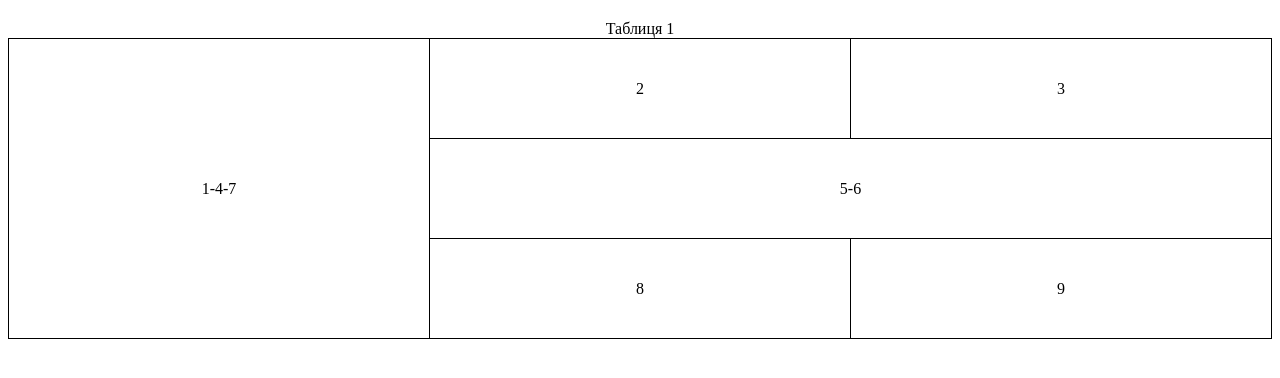
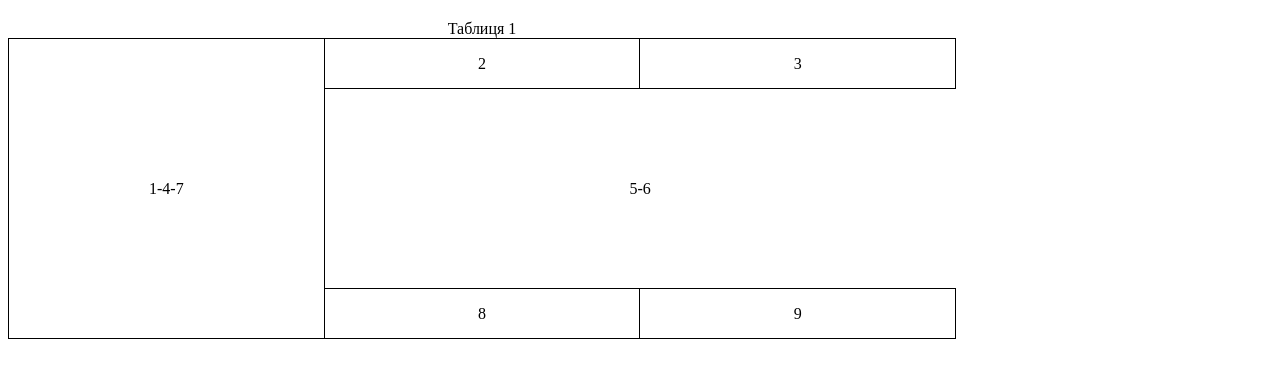
Before and after one commit to dOMARo19/tables, a plain HTML site: page table1.html in a window 1280 px wide. Drawn offline with Linux system fonts and the light colour scheme.

Commit message:
tablemod

```diff
--- a/style.css
+++ b/style.css
@@ -2,13 +2,16 @@
     box-sizing: border-box;
 }
 .table1 {
-    width: 100%;
+    width: 75%;
     text-align: center;
     margin-top: 20px;
     border-collapse: collapse;
 }
 .td-table1 {
     border: 1px solid black;
-    height: 100px;
-    width: 33.33333%;
+    height: 50px;
+    width: 33.33%;
 }
+.td-table156 {
+    height: 200px;
+}
--- a/table1.html
+++ b/table1.html
@@ -16,7 +16,7 @@
         </tr>
         <tr>
             <!-- <td class="td-table1">4</td> -->
-            <td class="td-table1" colspan="2">5-6</td>
+            <td class="td-table156" colspan="2">5-6</td>
             <!-- <td class="td-table1">6</td> -->
         </tr>
         <tr>
```
